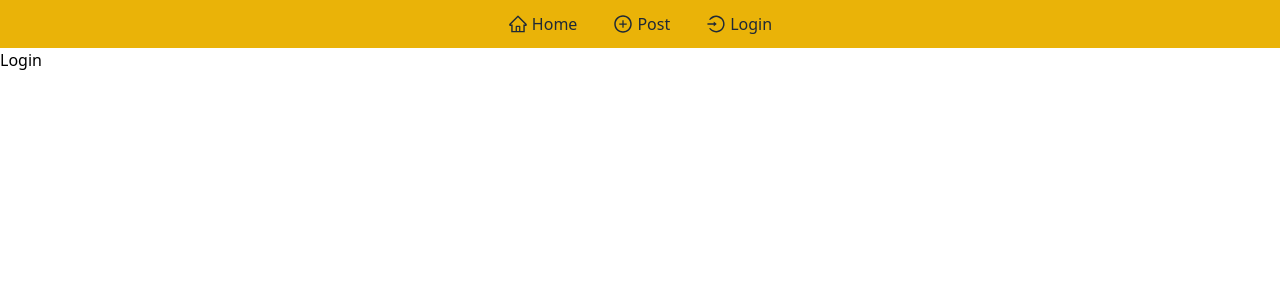
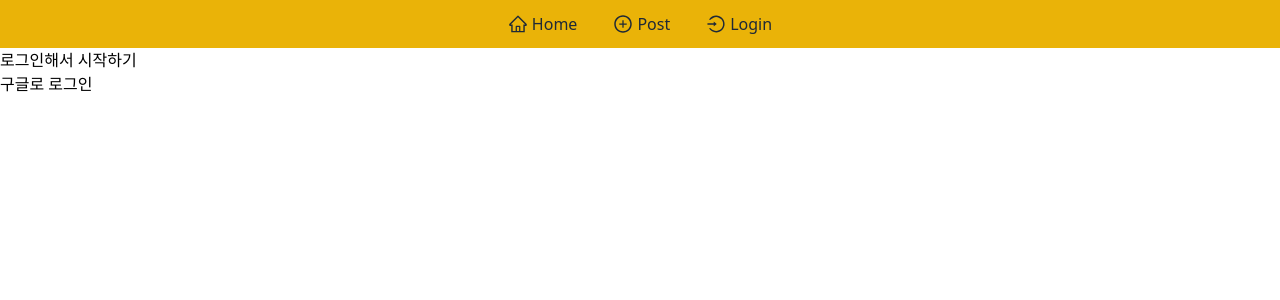
Before and after one commit to geonwooPark/blog, a React (Create React App) app: page /login in a window 1280 px wide. Shown: the top 300 px of the page. Built offline with nearby package versions, Linux system fonts and the light colour scheme; no server answers.

Commit message:
create a login / logout page

```diff
--- a/src/App.js
+++ b/src/App.js
@@ -4,16 +4,19 @@ import CreatePost from "./pages/CreatePost";
 import Login from "./pages/Login";
 import Logout from "./pages/Logout";
 import Navbar from "./components/Navbar";
+import { useState } from "react";
 
 export default function App() {
+  const [isAuth, setIsAuth] = useState(false);
+
   return (
     <BrowserRouter>
-      <Navbar />
+      <Navbar isAuth={isAuth} />
       <Routes>
         <Route path="/" element={<Home />} />
         <Route path="/create-post" element={<CreatePost />} />
-        <Route path="/login" element={<Login />} />
-        <Route path="/logout" element={<Logout />} />
+        <Route path="/login" element={<Login setIsAuth={setIsAuth} />} />
+        <Route path="/logout" element={<Logout setIsAuth={setIsAuth} />} />
       </Routes>
     </BrowserRouter>
   );
--- a/src/components/Navbar.jsx
+++ b/src/components/Navbar.jsx
@@ -3,10 +3,11 @@ import { Link } from "react-router-dom";
 import {
   AiOutlineHome,
   AiOutlineLogin,
+  AiOutlineLogout,
   AiOutlinePlusCircle,
 } from "react-icons/ai";
 
-export default function Navbar() {
+export default function Navbar({ isAuth }) {
   return (
     <nav>
       <ul className="h-[48px] flex justify-center items-center gap-[36px] bg-yellow-500 text-gray-800">
@@ -28,6 +29,7 @@ export default function Navbar() {
             Post
           </Link>
         </li>
+        {!isAuth ? (
           <li>
             <Link
               to={"/login"}
@@ -37,6 +39,17 @@ export default function Navbar() {
               Login
             </Link>
           </li>
+        ) : (
+          <li>
+            <Link
+              to={"/logout"}
+              className="transition duration-300 ease-in-out hover:text-white flex items-center"
+            >
+              <AiOutlineLogout size={20} className="mr-1" />
+              Logout
+            </Link>
+          </li>
+        )}
       </ul>
     </nav>
   );
--- a/src/pages/Login.jsx
+++ b/src/pages/Login.jsx
@@ -1,5 +1,24 @@
 import React from "react";
+import { GoogleAuthProvider, signInWithPopup } from "firebase/auth";
+import { auth } from "../firebase";
+import { useNavigate } from "react-router-dom";
 
-export default function Login() {
-  return <div>Login</div>;
+export default function Login({ setIsAuth }) {
+  const navigate = useNavigate();
+
+  const loginWithGoogle = () => {
+    const provider = new GoogleAuthProvider();
+    signInWithPopup(auth, provider).then((result) => {
+      localStorage.setItem("isAuth", true);
+      setIsAuth(true);
+      navigate("/");
+    });
+  };
+
+  return (
+    <div>
+      <p>로그인해서 시작하기</p>
+      <button onClick={loginWithGoogle}>구글로 로그인</button>
+    </div>
+  );
 }
--- a/src/pages/Logout.jsx
+++ b/src/pages/Logout.jsx
@@ -1,5 +1,23 @@
 import React from "react";
+import { GoogleAuthProvider, signInWithPopup, signOut } from "firebase/auth";
+import { auth } from "../firebase";
+import { useNavigate } from "react-router-dom";
 
-export default function Logout() {
-  return <div>Logout</div>;
+export default function Logout({ setIsAuth }) {
+  const navigate = useNavigate();
+
+  const logout = () => {
+    signOut(auth).then(() => {
+      localStorage.clear();
+      setIsAuth(false);
+      navigate("/");
+    });
+  };
+
+  return (
+    <div>
+      <p>로그아웃</p>
+      <button onClick={logout}>로그아웃</button>
+    </div>
+  );
 }
```
Lines whose indentation alone changed are shown as unchanged.
